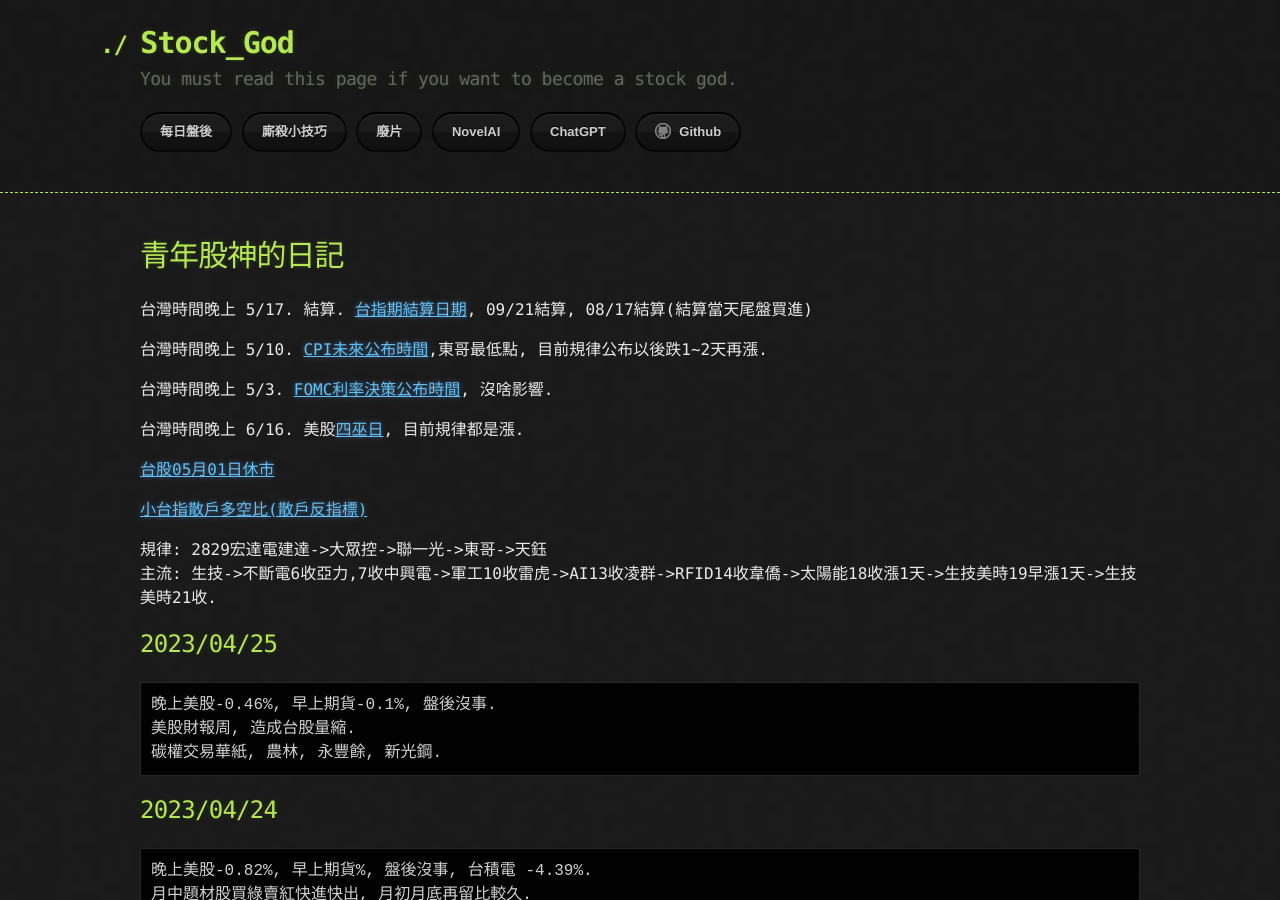
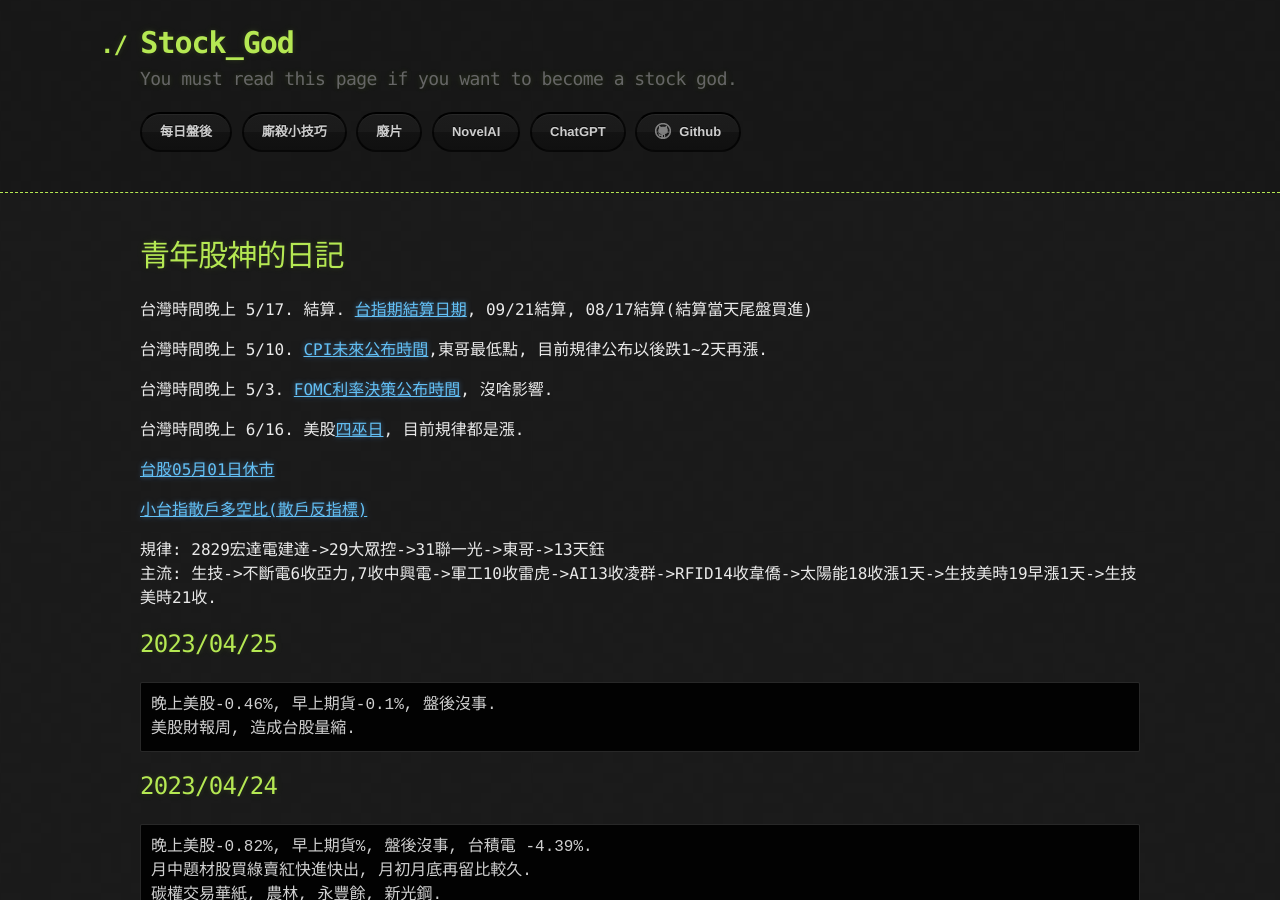
Before and after one commit to lepg5487/Stock_God, a Jekyll site: the page built from index.md, in a window 1280 px wide and 900 px high. Built offline with Jekyll 4.4.1, drawn with Linux system fonts in a browser that asks for light colours; our own code applies the rules of GitHub Pages for plain Markdown files.

Commit message:
Update index.md

````diff
--- a/index.md
+++ b/index.md
@@ -16,14 +16,13 @@ layout: testlayouts
 
 [小台指散戶多空比(散戶反指標)](https://www.macromicro.me/charts/20069/tw-mtx-long-to-short-ratio-of-individual-player)
 
-規律: 2829宏達電建達->大眾控->聯一光->東哥->天鈺
+規律: 2829宏達電建達->29大眾控->31聯一光->東哥->13天鈺
 主流: 生技->不斷電6收亞力,7收中興電->軍工10收雷虎->AI13收凌群->RFID14收韋僑->太陽能18收漲1天->生技美時19早漲1天->生技美時21收.
 
 ## 2023/04/25
 ```
 晚上美股-0.46%, 早上期貨-0.1%, 盤後沒事.
 美股財報周, 造成台股量縮.
-碳權交易華紙, 農林, 永豐餘, 新光鋼.
 ```
 
 ## 2023/04/24
````
